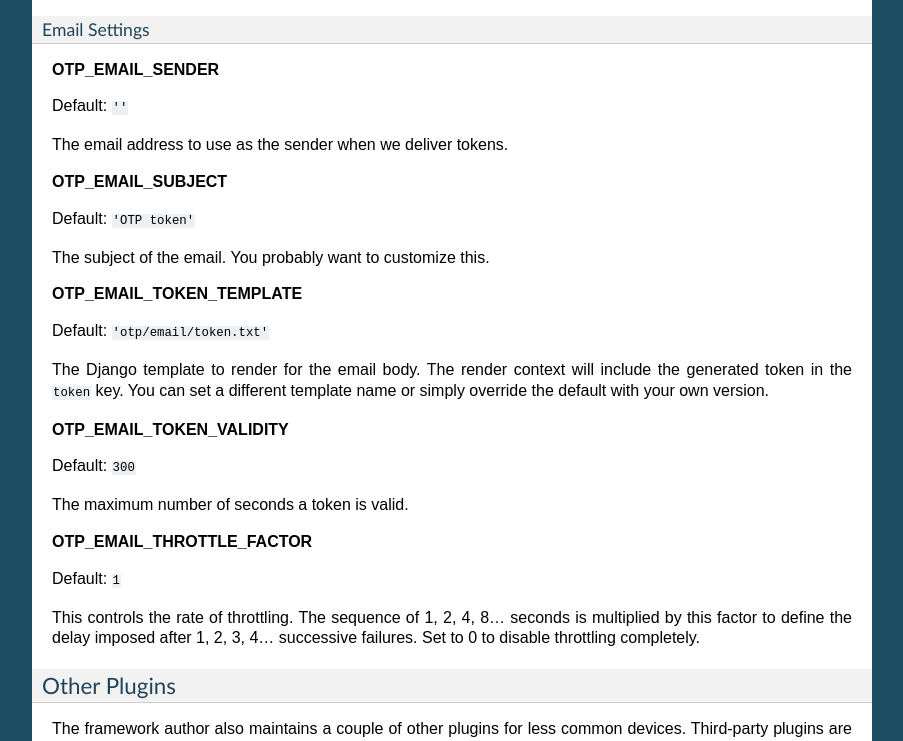
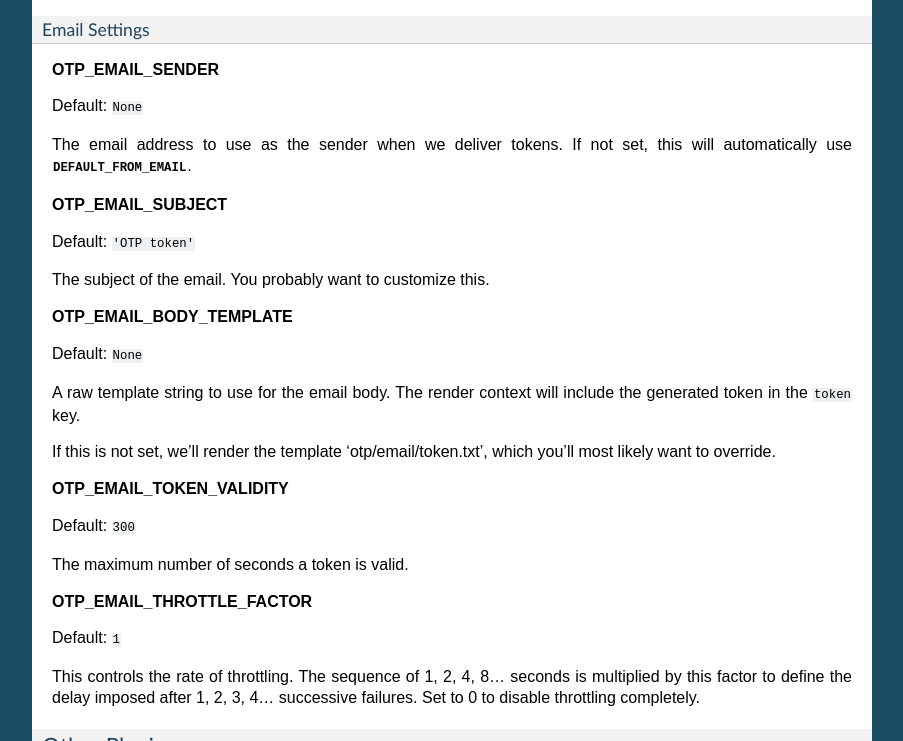
Before and after one commit to django-otp/django-otp, a Sphinx documentation site: the page built from docs/source/overview.rst, in a window 1280 px wide and 900 px high, scrolled down 5526 px, cut to the strip 159-900 px from the top of the window. Shown: the whole strip, without its empty margins (198-1101 px from the left). Built offline with Sphinx 7.4.7, drawn with Linux system fonts in a browser that asks for light colours.

Commit message:
Restore raw body template for EmailDevice.
Also various test improvements.

```diff
--- a/docs/source/overview.rst
+++ b/docs/source/overview.rst
@@ -391,9 +391,10 @@ Email Settings
 
 **OTP_EMAIL_SENDER**
 
-Default: ``''``
+Default: ``None``
 
-The email address to use as the sender when we deliver tokens.
+The email address to use as the sender when we deliver tokens. If not set, this
+will automatically use :setting:`DEFAULT_FROM_EMAIL`.
 
 
 .. setting:: OTP_EMAIL_SUBJECT
@@ -407,13 +408,15 @@ The subject of the email. You probably want to customize this.
 
 .. setting:: OTP_EMAIL_TOKEN_TEMPLATE
 
-**OTP_EMAIL_TOKEN_TEMPLATE**
+**OTP_EMAIL_BODY_TEMPLATE**
 
-Default: ``'otp/email/token.txt'``
+Default: ``None``
 
-The Django template to render for the email body. The render context will
-include the generated token in the ``token`` key. You can set a different
-template name or simply override the default with your own version.
+A raw template string to use for the email body. The render context will
+include the generated token in the ``token`` key.
+
+If this is not set, we'll render the template 'otp/email/token.txt', which
+you'll most likely want to override.
 
 
 .. setting:: OTP_EMAIL_TOKEN_VALIDITY
```
Also changed, not shown: 4 other files.
